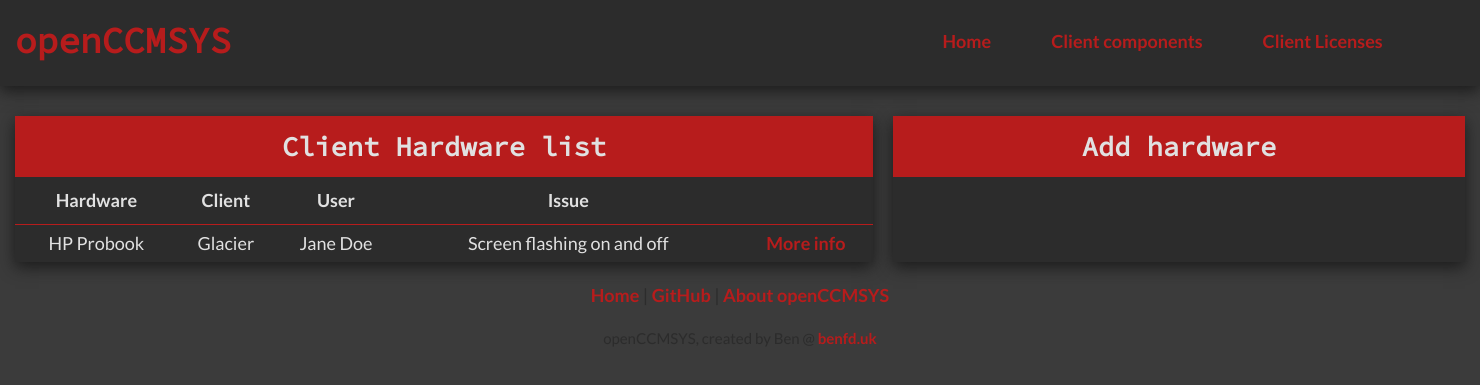
After one commit to xeofd/opencmsys, a PHP site: page /client-components.php in a window 1480 px wide. The commit adds this page. Shown: the top 385 px of the page. Run offline with PHP 8.4, Linux system fonts and the light colour scheme.

Commit message:
15/12/19, 21:20 - Final changes to SQL for now, includes users and permissions. Updated index to hold php requires for header, footer etc. Started on client hardware page, will continue tomorrow.

```diff
--- /dev/null
+++ b/redesign/client-components.php
@@ -0,0 +1,88 @@
+<!DOCTYPE html>
+<html>
+
+    <head>
+
+    <?php require('scripts/tags.php'); ?>
+
+    </head>
+
+    <body>
+
+        <!-- Begin stack-design layout -->
+
+        <div class="stack-full-container">
+
+        <?php
+
+        require('scripts/header.php');
+
+        ?>
+
+            <!-- Begin body content -->
+
+            <div class="stack-spacer-vertical"></div>
+
+            <div class="stack-container">
+
+                <main class="stack-container" id="stack_container_content">
+
+                    <div class="stack-cell stack-cell--6">
+
+                        <div class="stack-cell--title">
+
+                            <h2>Client Hardware list</h2>
+
+                        </div>
+
+                        <div class="stack-cell--content-table">
+
+                            <table class="stack-table">
+                                <thead>
+                                    <tr>
+                                        <th class="stack-table--data-head">Hardware</th>
+                                        <th class="stack-table--data-head">Client</th>
+                                        <th class="stack-table--data-head">User</th>
+                                        <th class="stack-table--data-head">Issue</th>
+                                    </tr>
+                                </thead>
+                                <tbody>
+                                    <tr class="stack-table--data-row">
+                                        <td class="stack-table--data" name="component_list_hardware">HP Probook</td>
+                                        <td class="stack-table--data" name="component_list_client">Glacier</td>
+                                        <td class="stack-table--data" name="component_list_user">Jane Doe</td>
+                                        <td class="stack-table--data" name="component_list_issue">Screen flashing on and off</td>
+                                        <td class="stack-table--data" name="component_list_link"><a href="#" class="stack-table--link">More info</a></td>
+                                    </tr>
+                                </tbody>
+                            </table>
+
+                        </div>
+
+                    </div>
+
+                    <div class="stack-cell stack-cell--4">
+
+                        <div class="stack-cell--title">
+
+                            <h2>Add hardware</h2>
+
+                        </div>
+
+                    </div>
+
+                </main>
+
+            </div>
+
+            <?php
+
+                require('scripts/footer.php');
+
+            ?>
+
+        </div>
+
+    </body>
+
+</html>
--- a/redesign/css/core.css
+++ b/redesign/css/core.css
@@ -80,7 +80,7 @@ ul{
 /* Layout > Header */
 
 .stack-container-head > div > .stack-spacer-horizontal{
-    width: 50%;
+    width: 47%;
 }
 .stack-container-head > div > h1{
     margin: 4px 0 0 0;
@@ -90,7 +90,6 @@ ul{
 
 
 .stack-head-nav{
-    padding: 0 10px;
     overflow: hidden;
 }
 .stack-head-nav > ul{
@@ -99,6 +98,7 @@ ul{
     list-style-type: none;
 }
 .stack-head-nav > ul > a > li{
+    margin: 0 10px;
     padding: 0 20px;
     float: left;
     color: var(--stack-primary-color);
@@ -166,6 +166,9 @@ ul{
 .stack-cell--content{
     margin: 10px;
 }
+.stack-cell--content-table{
+    margin: 0;
+}
 
 /* Layout > Visuals */
 
@@ -217,6 +220,5 @@ ul{
 .stack-table--data{
     padding: 5px 0;
     cursor: pointer;
-    border-bottom: 1px solid var(--stack-primary-color);
     border-top: 1px solid var(--stack-primary-color);
 }
--- /dev/null
+++ b/redesign/scripts/footer.php
@@ -0,0 +1,25 @@
+<?php
+
+$footer = <<<EOL
+<!-- Begin Footer -->
+<footer class="stack-container-footer stack-centered">
+
+<div class="stack-footer--quick-links">
+
+    <p><a href="/">Home</a> | <a href="https://github.com/xeofd/openccmsys">GitHub</a> | <a href="https://www.benfd.uk/projects/openccmsys">About openCCMSYS</a></p>
+
+</div>
+
+<div class="stack-footer--copyright">
+
+    <p>openCCMSYS, created by Ben @ <a href="https://www.benfd.uk/">benfd.uk</a></p>
+
+</div>
+
+</footer>
+
+EOL;
+
+echo($footer);
+
+?>
--- a/redesign/scripts/header.php
+++ b/redesign/scripts/header.php
@@ -0,0 +1,42 @@
+<?php
+
+$header = <<<EOL
+<!-- Begin header content -->
+
+<header class="stack-container-head stack-background-secondary stack-font-primary" id="stack_container_head">
+
+    <div class="stack-container">
+
+        <h1 class="stack-title">openCCMSYS</h1>
+
+        <div class="stack-spacer-horizontal"></div>
+
+        <nav class="stack-head-nav">
+
+            <ul>
+
+                <a href="/"><li class="stack-head-nav stack-nav-block">
+                    <p>Home</p>
+                </li></a>
+
+                <a href="/client-components.php"><li class="stack-head-nav stack-nav-block">
+                    <p>Client components</p>
+                </li></a>
+
+                <a href="/client-licenses.php"><li class="stack-head-nav stack-nav-block">
+                    <p>Client Licenses</p>
+                </li></a>
+
+            </ul>
+
+        </nav>
+
+    </div>
+
+</header>
+
+EOL;
+
+echo($header);
+
+?>
--- a/redesign/scripts/tags.php
+++ b/redesign/scripts/tags.php
@@ -9,4 +9,6 @@ $header_tags = <<<EOL
 <script src="scripts/core.js"></script>
 EOL;
 
+echo($header_tags);
+
 ?>
```
Also changed, not shown: SQLformat.md (+18 -0 lines), redesign/index.php (renamed from redesign/index.html, +10 -53 lines), redesign/scripts/required.php (+25 -0 lines), 1 other file.
